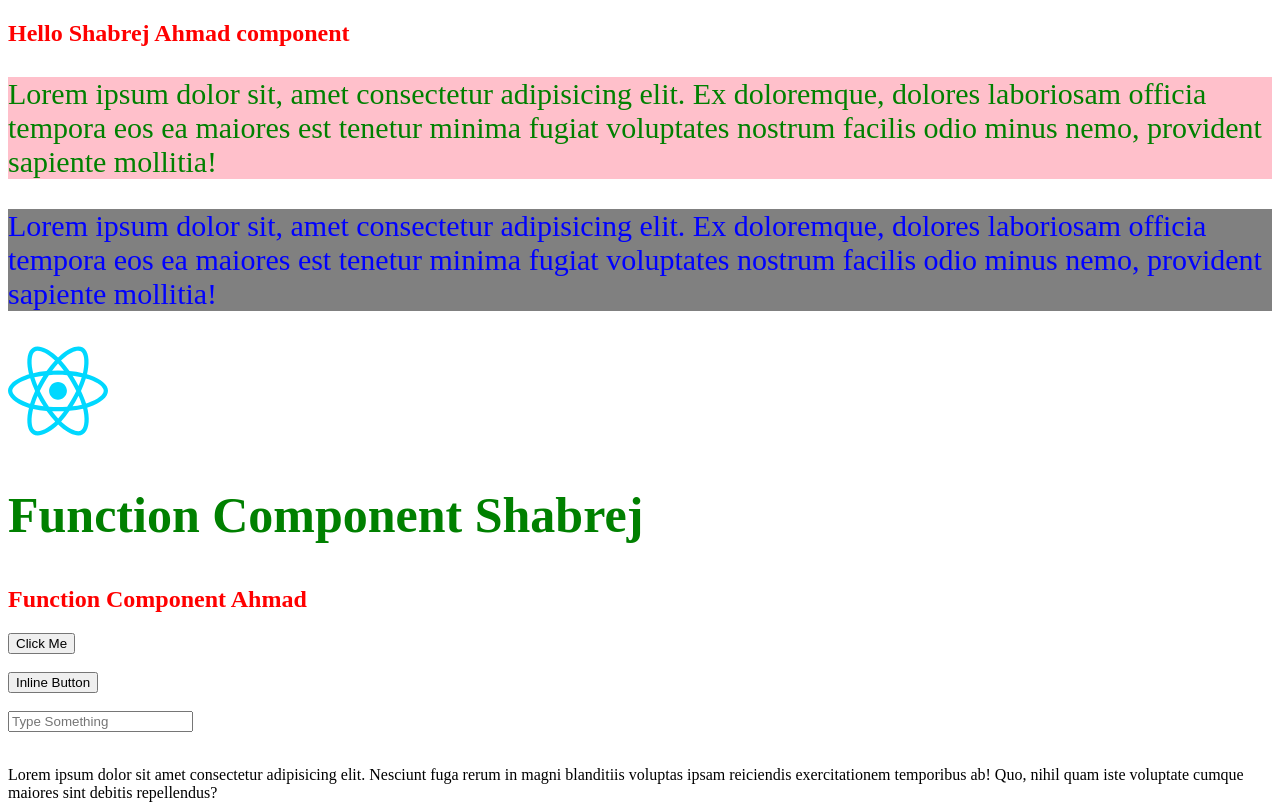
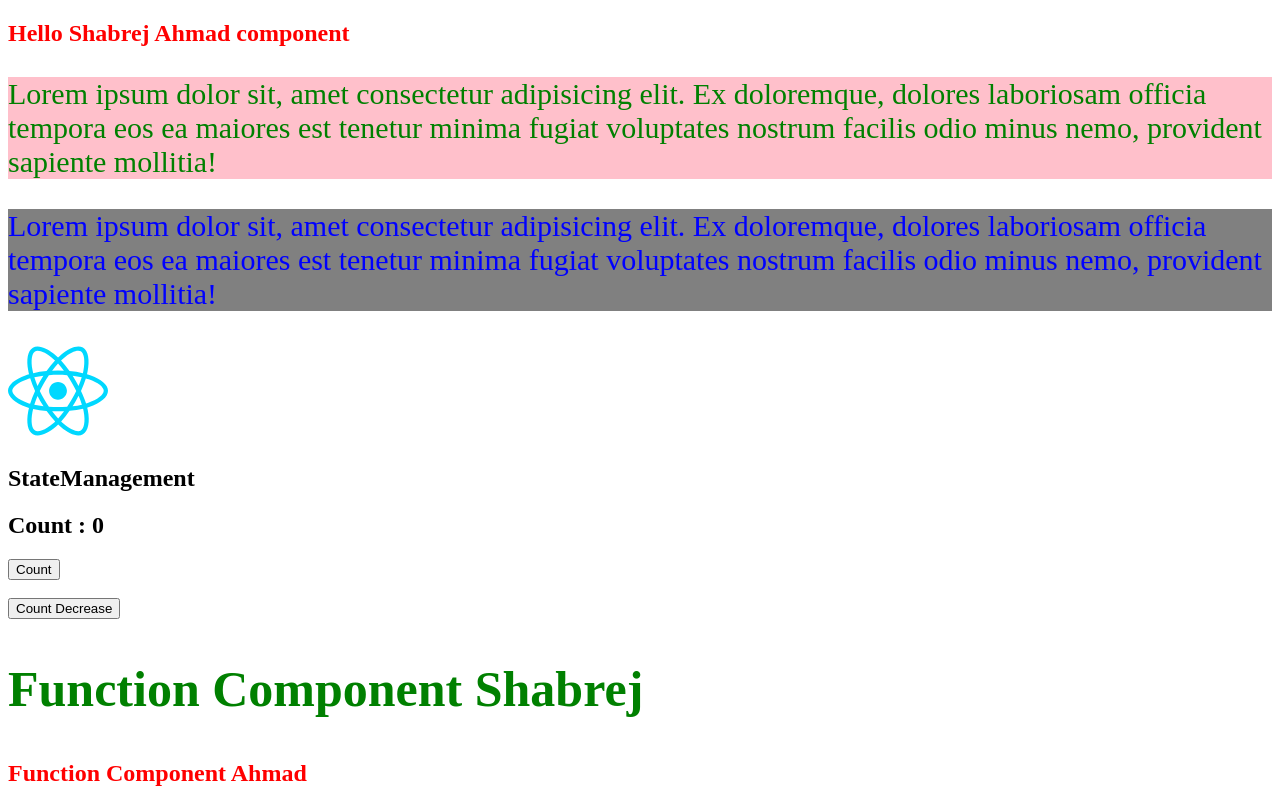
Before and after one commit to shabrej15/reactlearnapp, a React (Vite) app: page / in a window 1280 px wide. Shown: the top 804 px of the page. Built offline with nearby package versions, Linux system fonts and the light colour scheme.

Commit message:
State management for counter

```diff
--- a/src/App.jsx
+++ b/src/App.jsx
@@ -9,6 +9,7 @@ import Myfunction from './Myfunction'
 import Myarrayobjects from './Myarrayobjects'
 import Conditional from './Conditional'
 import Properties from './Properties'
+import StateManagement from './StateManagement'
 
 function App() {
   const [count, setCount] = useState(0)
@@ -34,12 +35,15 @@ function App() {
         </div> */}
         <Hello/>
         <img src={reactLogo} alt="reactLogo" width="100" height="100" />
+        <StateManagement />
         <Myfunction/>
         <Bye/>
         <Myarrayobjects />
         <Conditional />
         <Properties name="Shabrej Ahmad" age={33} hobbies= {hobbies} user= {user} label= "Click Me" handleClick = {message}/>
         <Properties name="Sam Ahmad" label="Bye Click" handleClick = {byemessage}/>
+
+
 
 
         {/* <div>
--- /dev/null
+++ b/src/StateManagement.jsx
@@ -0,0 +1,17 @@
+import {useState} from 'react'
+
+function StateManagement() {
+    const [count, setCount] = useState(0)
+  return (
+    <div>
+        <h1>StateManagement</h1>
+        <h2>Count : {count}</h2>
+
+        <button onClick={()=>setCount(count+1)}>Count</button><br /><br />
+
+        <button onClick={()=>setCount(count-1)}>Count Decrease</button>
+    </div>
+  )
+}
+
+export default StateManagement
```
